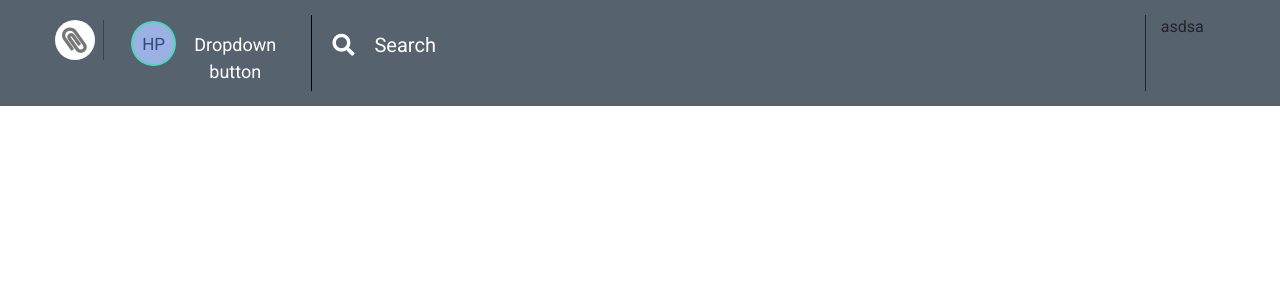
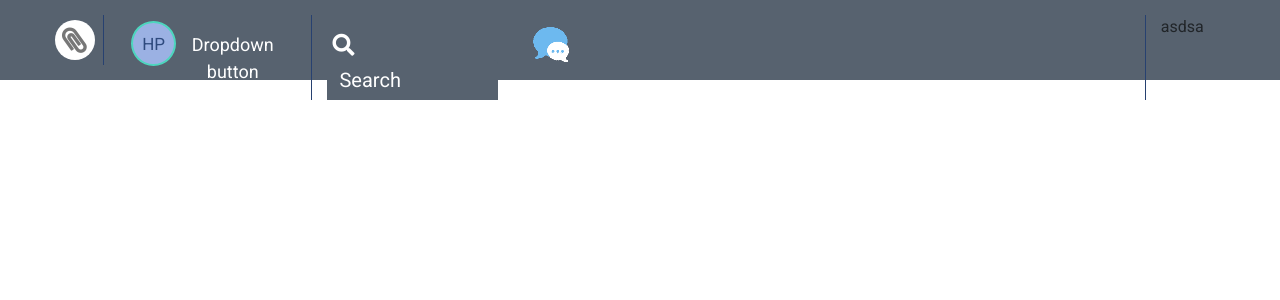
Before and after one commit to hammadyounas/nomigantTheme, an Angular app: page /dashboard in a window 1280 px wide. Shown: the top 300 px of the page. Built offline with nearby package versions, Linux system fonts and the light colour scheme.

Commit message:
left side complete

```diff
--- a/src/app/components/dashboard/dashboard.html
+++ b/src/app/components/dashboard/dashboard.html
@@ -21,8 +21,8 @@
     This is a primary alert—check it out!
   </div> -->
 <nav style="background-color:#57626f !important; padding: 15px" class="navbar navbar-expand-lg fixed-top navbar-dark bg-dark">
-  <div class="row">
-    <div style="text-align: right;padding-right: 0;" class="col-lg-1">
+  <div class="row" style="height:50px;">
+    <div style="text-align: right; padding-right: 0; height: 100%; border-right: 1px solid #274170;" class="col-lg-1">
       <form style="margin:0;" class="navbar-brand">
         <div class="form-group">
           <label class="attachFile" for="exampleFormControlFile1"><i class="fa fa-paperclip fa-lg attachIcon"></i>
@@ -31,14 +31,15 @@
         </div>
       </form>
     </div>
-    <div class="col-lg-2" style="border-right:1px solid #000">
+    <div class="col-lg-2" style="border-right:1px solid #274170">
       <div class="dropdown">
-        <button class="btn btn-secondary dropDownButton" type="button" id="dropdownMenuButton" data-toggle="dropdown" aria-haspopup="true" aria-expanded="false">
+        <button class="btn btn-secondary dropDownButton" type="button" id="dropdownMenuButton" data-toggle="dropdown"
+          aria-haspopup="true" aria-expanded="false">
           <!-- <div></div> -->
           <div class="circle">
             <p style="margin:0;padding:9px;">HP</p>
           </div>
-          <span style="margin:10px 0 0 10px">Dropdown button</span>
+          <span style="margin:10px 0 0 5px">Dropdown button</span>
         </button>
         <div class="dropdown-menu" aria-labelledby="dropdownMenuButton">
           <div class="empty"></div>
@@ -48,12 +49,19 @@
         </div>
       </div>
     </div>
-    <div class="col-lg-8" style="border-right:1px solid">
-        <div class="input-group input-header-container">
+    <div class="col-lg-8" style="border-right:1px solid #274170">
+      <div class="row" >
+        <div class="col-lg-3" >
+          <div class="input-group input-header-container ">
             <i class="fa fa-search icon search-icon"></i>
             <input class="form-control" type="text" placeholder="Search" name="usrnm">
-
+            <!-- <img src="./../../../assets/img/chat.png"/> -->
           </div>
+        </div>
+        <div class="col-lg-1">
+          <img src="./../../../assets/img/chat.png" style="margin-top:9px;" />
+        </div>
+      </div>
     </div>
     <div class="col-lg-1">
 
@@ -61,41 +69,16 @@
     </div>
   </div>
 </nav>
+<!-- <div class="body-container">
+  <div class="row">
+    <div class="col-lg-6">
+        <button type="button" class="btn btn-primary btn-lg btn-block">Block level button</button>
+        <button type="button" class="btn btn-primary btn-lg btn-block">Block level button</button>
+    </div>
+    <div class="col-lg-6">
+        <button type="button" class="btn btn-primary btn-lg btn-block">Block level button</button>
+        <button type="button" class="btn btn-primary btn-lg btn-block">Block level button</button>
+      </div>
+  </div>
 
-<!-- <nav style="background-color:#57626f !important; padding: 15px" class="navbar navbar-expand-lg navbar-light bg-light">
-  <a class="navbar-brand" href="#">Navbar</a>
-  <button class="navbar-toggler" type="button" data-toggle="collapse" data-target="#navbarSupportedContent"
-    aria-controls="navbarSupportedContent" aria-expanded="false" aria-label="Toggle navigation">
-    <span class="navbar-toggler-icon"></span>
-  </button>
-
-  <div class="collapse navbar-collapse" id="navbarSupportedContent">
-    <ul class="navbar-nav mr-auto">
-      <li class="nav-item active">
-        <a class="nav-link" href="#">Home <span class="sr-only">(current)</span></a>
-      </li>
-      <li class="nav-item">
-        <a class="nav-link" href="#">Link</a>
-      </li>
-      <li class="nav-item dropdown">
-        <a class="nav-link dropdown-toggle" href="#" id="navbarDropdown" role="button" data-toggle="dropdown"
-          aria-haspopup="true" aria-expanded="false">
-          Dropdown
-        </a>
-        <div class="dropdown-menu" aria-labelledby="navbarDropdown">
-          <a class="dropdown-item" href="#">Action</a>
-          <a class="dropdown-item" href="#">Another action</a>
-          <div class="dropdown-divider"></div>
-          <a class="dropdown-item" href="#">Something else here</a>
-        </div>
-      </li>
-      <li class="nav-item">
-        <a class="nav-link disabled" href="#" tabindex="-1" aria-disabled="true">Disabled</a>
-      </li>
-    </ul>
-    <form class="form-inline my-2 my-lg-0">
-      <input class="form-control mr-sm-2" type="search" placeholder="Search" aria-label="Search">
-      <button class="btn btn-outline-success my-2 my-sm-0" type="submit">Search</button>
-    </form>
-  </div>
-</nav> -->
+</div> -->
--- a/src/app/components/dashboard/dashboard.scss
+++ b/src/app/components/dashboard/dashboard.scss
@@ -9,9 +9,14 @@
 .navbar .row{
     width: 100%;
 }
+.navar .attachDiv{
+    text-align: right;
+    padding-right: 0;
+    height: 100%;
+    border-right: 1px solid #274170;
+}
 .navbar .form-group{
     margin: 0;
-    border-right: 1px solid #2e4470;
 }
 .navbar .navbar-brand{
     font-size: 20px;
@@ -54,7 +59,7 @@
 }
 .navbar .dropdown-menu{
     // display: block;
-    margin-left: 50px;
+    margin-left: 8px;
     background: #2e4a7e;
     border: 2px solid #5a8dfa;
 }
--- a/src/app/components/dashboard/dashboard.ts
+++ b/src/app/components/dashboard/dashboard.ts
@@ -1,4 +1,5 @@
 import {Component,OnInit} from '@angular/core'
+// import {} from './../../../assets/img/chat.png'
 
 @Component({
     selector: 'dashboard',
```
Also changed, not shown: src/assets/img/chat.png (added).
